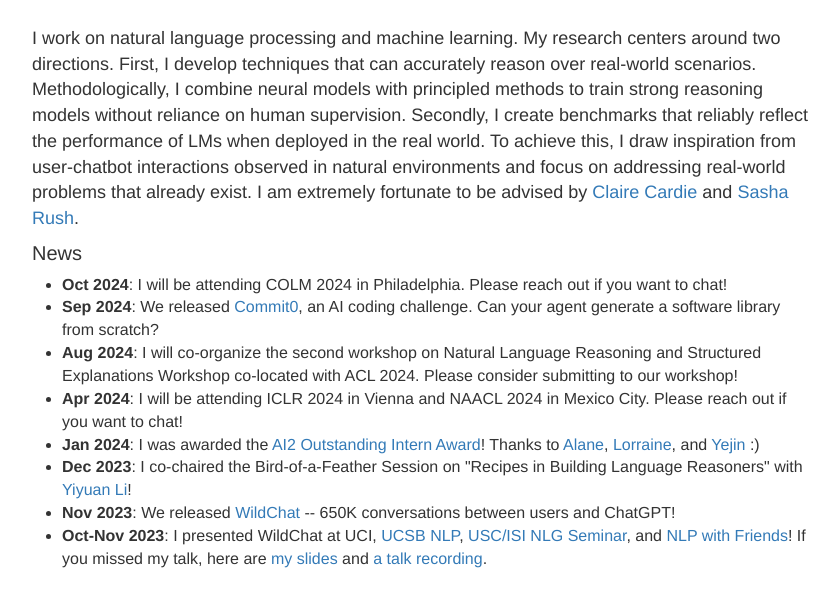
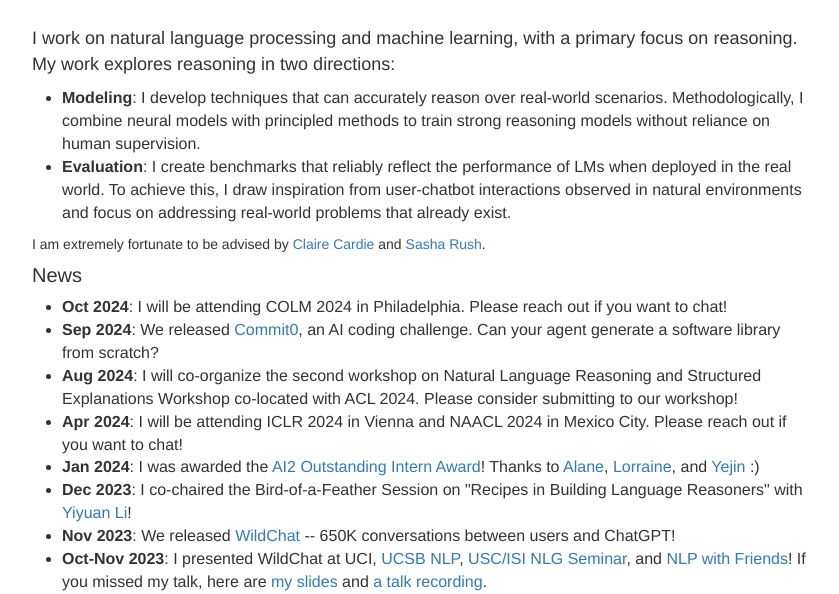
Before and after one commit to wenting-zhao/wenting-zhao.github.io, a Jekyll site: the page built from index.html, in a window 1280 px wide and 900 px high, cut to the strip 306-900 px from the top of the window. Shown: the whole strip, without its empty margins (218-1057 px from the left). Built offline with Jekyll 4.4.1, drawn with Linux system fonts in a browser that asks for light colours.

Commit message:
Update index.html

```diff
--- a/index.html
+++ b/index.html
@@ -25,7 +25,12 @@ show: 1
 </div>
 
 <p style="font-size: 18px">
-I work on natural language processing and machine learning. My research centers around two directions. First, I develop techniques that can accurately reason over real-world scenarios. Methodologically, I combine neural models with principled methods to train strong reasoning models without reliance on human supervision. Secondly, I create benchmarks that reliably reflect the performance of LMs when deployed in the real world. To achieve this, I draw inspiration from user-chatbot interactions observed in natural environments and focus on addressing real-world problems that already exist. I am extremely fortunate to be advised by <a href="https://www.cs.cornell.edu/home/cardie/">Claire Cardie</a> and <a href="https://rush-nlp.com/">Sasha Rush</a>.
+I work on natural language processing and machine learning, with a primary focus on reasoning. My work explores reasoning in two directions:
+    <ul style="font-size: 16px">
+        <li><strong>Modeling</strong>: I develop techniques that can accurately reason over real-world scenarios. Methodologically, I combine neural models with principled methods to train strong reasoning models without reliance on human supervision. </li>
+        <li><strong>Evaluation</strong>: I create benchmarks that reliably reflect the performance of LMs when deployed in the real world. To achieve this, I draw inspiration from user-chatbot interactions observed in natural environments and focus on addressing real-world problems that already exist.
+    </ul>
+I am extremely fortunate to be advised by <a href="https://www.cs.cornell.edu/home/cardie/">Claire Cardie</a> and <a href="https://rush-nlp.com/">Sasha Rush</a>.
 </p>
 
 <h4> News </h4>
```
